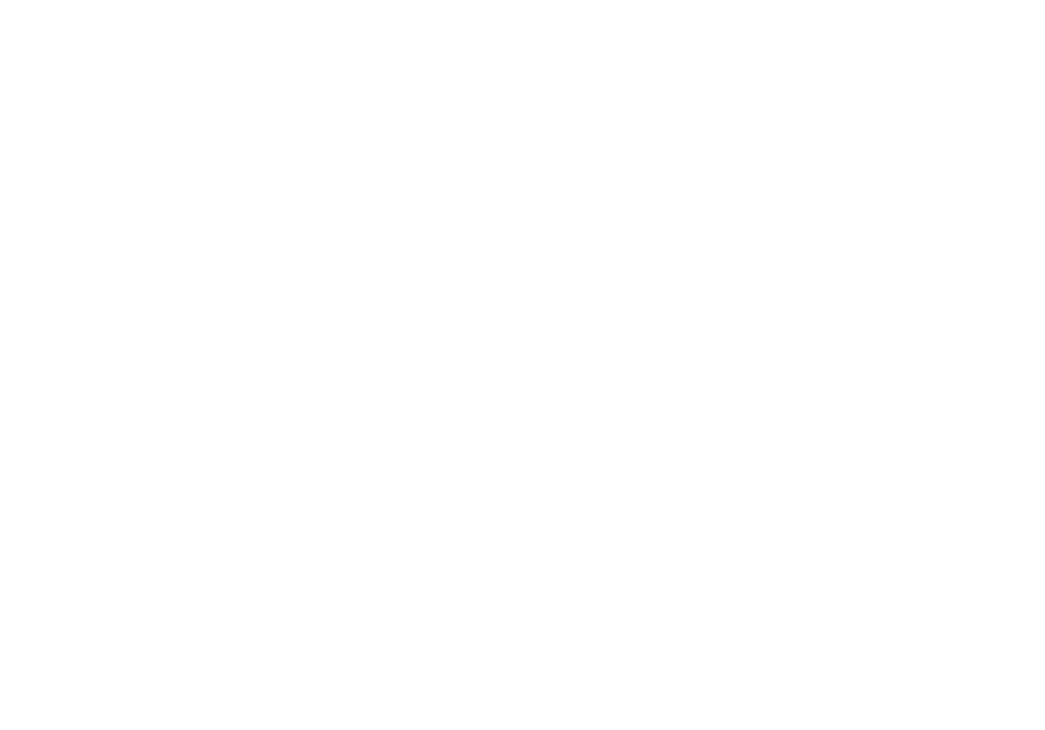
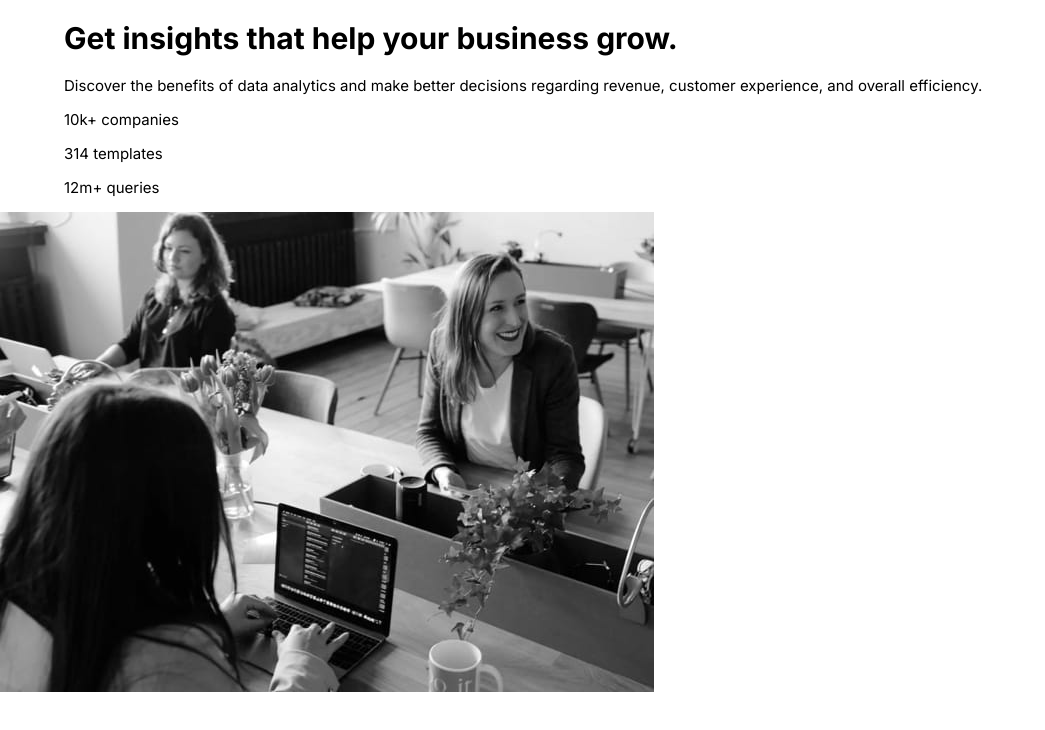
Before and after one commit to hariscs/stats-card, a plain HTML site: page index.html in a window 1280 px wide. Shown: the whole page, without its empty margins (0-1045 px from the left). Drawn offline with Linux system fonts and the light colour scheme.

Commit message:
html markup is ready

```diff
--- /dev/null
+++ b/css/style.css
@@ -0,0 +1,22 @@
+.attribution {
+	font-size: 11px;
+	text-align: center;
+}
+.attribution a {
+	color: hsl(228, 45%, 44%);
+}
+* {
+	box-sizing: border-box;
+}
+
+body {
+	font-family: 'Inter', sans-serif;
+	/* font-family: 'Lexend Deca', sans-serif; */
+	font-size: 15px;
+	margin: 0;
+}
+
+.container {
+	max-width: 90%;
+	margin: 0 auto;
+}
--- a/index.html
+++ b/index.html
@@ -11,29 +11,32 @@
 			sizes="32x32"
 			href="./images/favicon-32x32.png"
 		/>
-
+		<link rel="preconnect" href="https://fonts.gstatic.com" />
+		<link
+			href="https://fonts.googleapis.com/css2?family=Inter:wght@400;700&family=Lexend+Deca&display=swap"
+			rel="stylesheet"
+		/>
+		<link rel="stylesheet" href="css/style.css" />
 		<title>Frontend Mentor | Stats preview card component</title>
-
-		<!-- Feel free to remove these styles or customise in your own stylesheet 👍 -->
-		<style>
-			.attribution {
-				font-size: 11px;
-				text-align: center;
-			}
-			.attribution a {
-				color: hsl(228, 45%, 44%);
-			}
-		</style>
 	</head>
 	<body>
-		<!-- Get insights that help your business grow.
+		<div class="container">
+			<div class="flex">
+				<h1 class="main-title">Get insights that help your business grow.</h1>
+				<p class="subtitle">
+					Discover the benefits of data analytics and make better decisions
+					regarding revenue, customer experience, and overall efficiency.
+				</p>
 
-  Discover the benefits of data analytics and make better decisions regarding revenue, customer
-  experience, and overall efficiency.
+				<p class="stats"><span>10k+</span> companies</p>
+				<p class="stats"><span>314</span> templates</p>
+				<p class="stats"><span>12m+</span> queries</p>
+			</div>
+		</div>
 
-  10k+ companies
-  314 templates
-  12m+ queries -->
+		<div class="flex">
+			<img src="./images/image-header-mobile.jpg" alt="people" />
+		</div>
 
 		<!-- <div class="attribution">
     Challenge by <a href="https://www.frontendmentor.io?ref=challenge" target="_blank">Frontend Mentor</a>.
```
